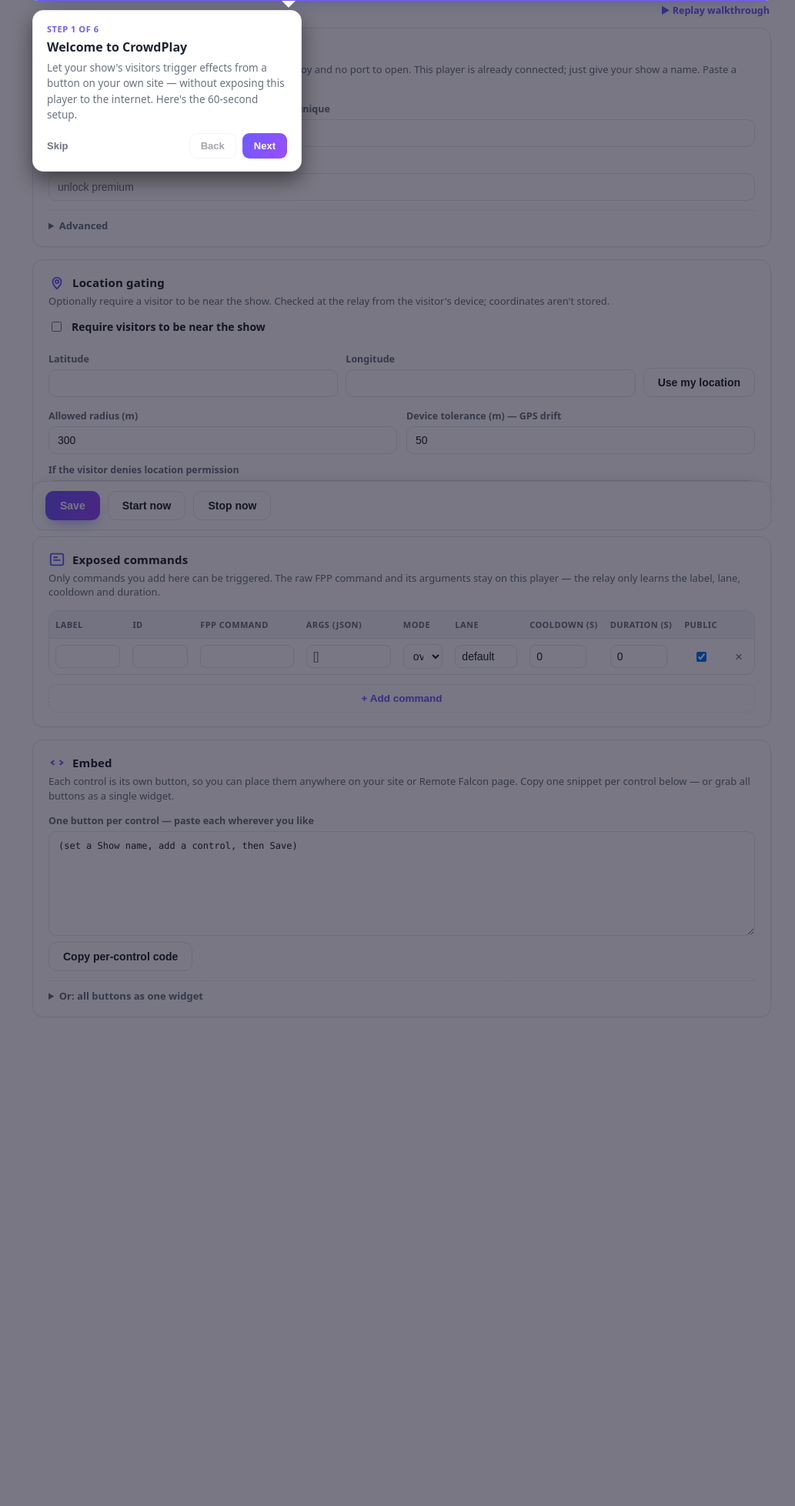
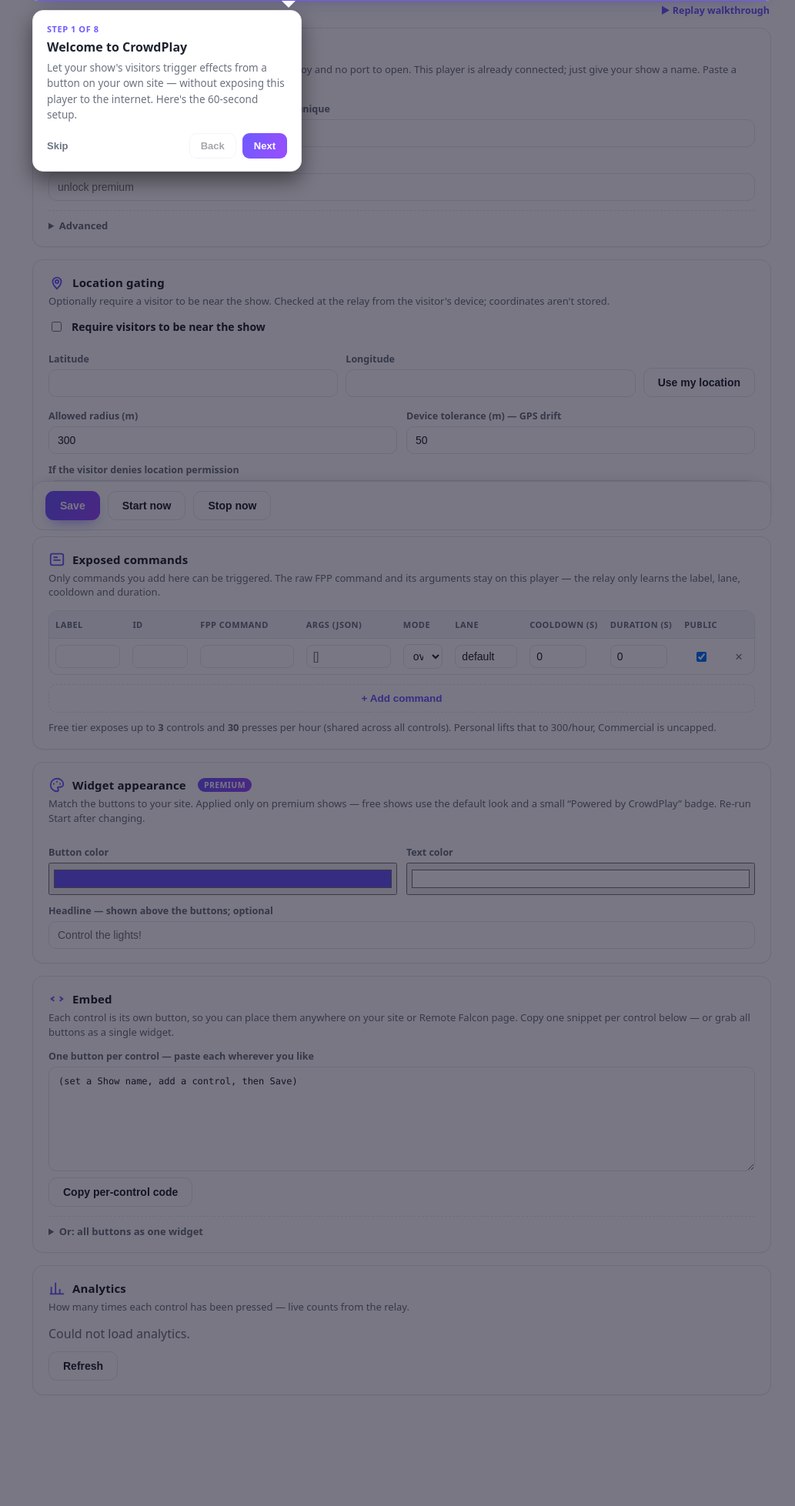
Before and after one commit to focusedonsound/fpp-CrowdPlay, a PHP site: page / in a window 1280 px wide. Shown: the part 111-2068 px from the top of the page at 77% size, without its empty margins (118-1151 px from the left). Before the commit the page ends 1413 px from the top, so only its background shows below. Run offline with PHP 8.4, Linux system fonts and the light colour scheme.

Commit message:
Premium features: tiered caps, free command limit, widget styling, analytics
- Tiered per-show hourly caps: Free 30/hr (shared across controls), Personal
  300/hr, Commercial uncapped (enforced on the relay).
- Free tier limited to 3 exposed controls (relay truncates on register).
- Premium widget styling: button/text color + headline (new 'Widget
  appearance' card); sent on register, applied only for premium shows.
- Free shows show a 'Powered by CrowdPlay' badge; premium removes it.
- Analytics card: per-control press counts (total + last hour) via new
  www/stats.php proxy (keeps the Show Key server-side).
- Walkthrough extended to 7 steps; free-tier limits noted under Commands.

```diff
--- a/www/index.php
+++ b/www/index.php
@@ -10,6 +10,7 @@ $licenseKey = $cfg['licenseKey'] ?? '';
 $fppApi     = $cfg['fppApi']     ?? 'http://127.0.0.1/api/command';
 $holdSec    = $cfg['poll']['holdSec'] ?? 25;
 $loc        = $cfg['location'] ?? [];
+$widget     = $cfg['widget']   ?? [];
 $commands   = $cfg['commands']  ?? [];
 $h = fn($s) => htmlspecialchars((string)$s, ENT_QUOTES);
 $configured = ($relayUrl !== '' && $showId !== '');
@@ -68,6 +69,12 @@ $tourEnabled = ($ui['onboardingTourEnabled'] ?? true);
     background:var(--cp-field); border:1px solid var(--cp-line); border-radius:10px; outline:none;
   }
   #cpWrap input:focus,#cpWrap select:focus{border-color:var(--cp-brand); box-shadow:0 0 0 3px rgba(109,91,255,.18)}
+  #cpWrap input[type=color]{width:100%; height:42px; padding:4px; cursor:pointer}
+  #cpWrap .cp-badge{display:inline-block; font-weight:700; font-size:10.5px; letter-spacing:.04em; text-transform:uppercase; color:#fff; background:linear-gradient(120deg,var(--cp-brand),var(--cp-brand2)); padding:2px 8px; border-radius:999px; vertical-align:middle; margin-left:6px}
+  #cpWrap table.cp-stats{width:100%; border-collapse:collapse; font-size:13px}
+  #cpWrap table.cp-stats th{text-align:left; color:var(--cp-muted); font-size:11px; text-transform:uppercase; letter-spacing:.04em; padding:6px 8px; border-bottom:1px solid var(--cp-line)}
+  #cpWrap table.cp-stats td{padding:7px 8px; border-bottom:1px solid var(--cp-line)}
+  #cpWrap table.cp-stats td.n{text-align:right; font-variant-numeric:tabular-nums; font-weight:600}
   #cpWrap .cp-grid2{display:grid; grid-template-columns:1fr 1fr; gap:12px}
   #cpWrap .cp-inline{display:flex; gap:10px; align-items:flex-end; flex-wrap:wrap}
   #cpWrap details.cp-adv{margin-top:12px; border-top:1px dashed var(--cp-line); padding-top:10px}
@@ -227,6 +234,21 @@ $tourEnabled = ($ui['onboardingTourEnabled'] ?? true);
       </div>
       <datalist id="cpFppCommands"></datalist>
       <button type="button" class="cp-add" onclick="cpAddRow()">+ Add command</button>
+      <p class="cp-sub" style="margin:10px 0 0">Free tier exposes up to <b>3</b> controls and <b>30</b> presses per hour (shared across all controls). Personal lifts that to 300/hour, Commercial is uncapped.</p>
+    </section>
+
+    <!-- Widget appearance (premium) -->
+    <section class="cp-card" id="cpCardStyle">
+      <h2><svg class="ci" viewBox="0 0 24 24" fill="none" stroke="currentColor" stroke-width="2"><path d="M12 3a9 9 0 1 0 0 18c1.2 0 2-.9 2-2 0-1.2-1-1.8-1-2.8 0-.7.6-1.2 1.4-1.2H17a4 4 0 0 0 4-4c0-4.4-4-8-9-8z"/><circle cx="7.5" cy="10.5" r="1.1" fill="currentColor" stroke="none"/><circle cx="12" cy="7.5" r="1.1" fill="currentColor" stroke="none"/><circle cx="16.5" cy="10.5" r="1.1" fill="currentColor" stroke="none"/></svg>Widget appearance <span class="cp-badge">Premium</span></h2>
+      <p class="cp-sub">Match the buttons to your site. Applied only on premium shows &mdash; free shows use the default look and a small &ldquo;Powered by CrowdPlay&rdquo; badge. Re-run Start after changing.</p>
+      <div class="cp-grid2">
+        <div><label class="cp-lab">Button color</label>
+          <input type="color" id="wgButtonColor" name="wgButtonColor" value="<?= $h(($widget['buttonColor'] ?? '') ?: '#6d5bff') ?>"></div>
+        <div><label class="cp-lab">Text color</label>
+          <input type="color" id="wgTextColor" name="wgTextColor" value="<?= $h(($widget['textColor'] ?? '') ?: '#ffffff') ?>"></div>
+      </div>
+      <label class="cp-lab">Headline <span class="cp-muted">&mdash; shown above the buttons; optional</span></label>
+      <input type="text" id="wgHeadline" name="wgHeadline" maxlength="60" value="<?= $h($widget['headline'] ?? '') ?>" placeholder="Control the lights!">
     </section>
 
     <!-- Embed -->
@@ -241,6 +263,14 @@ $tourEnabled = ($ui['onboardingTourEnabled'] ?? true);
         <textarea class="cp-embed" id="cpEmbedAll" rows="3" readonly onclick="this.select()" style="margin-top:8px"></textarea>
         <div><button type="button" class="cp-btn ghost cp-copy" onclick="cpCopyEmbed('cpEmbedAll')">Copy single-widget code</button></div>
       </details>
+    </section>
+
+    <!-- Analytics -->
+    <section class="cp-card" id="cpCardStats">
+      <h2><svg class="ci" viewBox="0 0 24 24" fill="none" stroke="currentColor" stroke-width="2"><path d="M4 20V10M10 20V4M16 20v-7M22 20H2"/></svg>Analytics</h2>
+      <p class="cp-sub">How many times each control has been pressed &mdash; live counts from the relay.</p>
+      <div id="cpStats" class="cp-muted">Loading&hellip;</div>
+      <div style="margin-top:12px"><button type="button" class="cp-btn ghost" onclick="cpLoadStats()">Refresh</button></div>
     </section>
 
     <div class="cp-actions">
@@ -377,9 +407,33 @@ async function cpLoadFppCommands(){
   }catch(e){}
 }
 
+function cpEsc(s){ const d=document.createElement('div'); d.textContent=(s==null?'':s); return d.innerHTML; }
+async function cpLoadStats(){
+  const el=document.getElementById('cpStats'); el.textContent='Loading…';
+  try{
+    const r=await fetch(cpUrl('stats.php'),{cache:'no-store'});
+    const d=await r.json();
+    if(d.error){
+      el.textContent = d.error==='not-configured' ? 'Save your show first, then presses will show up here.'
+        : (d.error==='relay-unreachable' ? 'Relay not reachable from this player.' : 'Could not load analytics.');
+      return;
+    }
+    const cap = d.hourlyCap ? (d.lastHourTotal+' / '+d.hourlyCap+' this hour') : (d.lastHourTotal+' this hour (uncapped)');
+    let html='<div style="margin-bottom:10px"><b style="text-transform:capitalize">'+cpEsc(d.tier||'free')+'</b> tier &middot; '+cap+'</div>';
+    if(!d.commands || !d.commands.length){ html+='<div class="cp-muted">No presses yet.</div>'; }
+    else{
+      html+='<table class="cp-stats"><thead><tr><th>Control</th><th style="text-align:right">Total</th><th style="text-align:right">Last hour</th></tr></thead><tbody>';
+      d.commands.forEach(c=>{ html+='<tr><td>'+cpEsc(c.label)+'</td><td class="n">'+(c.total|0)+'</td><td class="n">'+(c.lastHour|0)+'</td></tr>'; });
+      html+='</tbody></table>';
+    }
+    el.innerHTML=html;
+  }catch(e){ el.textContent='Could not load analytics.'; }
+}
+
 (EXISTING.length ? EXISTING : [{}]).forEach(cpAddRow);
 cpLoadFppCommands();
 cpUpdateEmbed();
+cpLoadStats();
 document.getElementById('relayUrl').addEventListener('input', ()=>{ cpUpdateEmbed(); cpRefreshStatus(); });
 document.getElementById('showId').addEventListener('input', ()=>{ cpUpdateEmbed(); cpRefreshStatus(); });
 // Keep the per-control embeds in sync as labels/ids/public toggles change.
@@ -396,9 +450,13 @@ const CP_TOUR_STEPS = [
     text:'Want only people AT the show to play? Turn this on, drop your location, and set a radius. Leave it off to let anyone with the link join.' },
   { selector:'#cpCardCmd', title:'3. Choose what they can trigger',
     text:'Add each FPP command you want to expose — only these can run; the raw command never leaves this player. Set a cooldown, a lane so repeats for one prop queue up, and whether it’s public.' },
-  { selector:'#cpCardEmbed', title:'4. Put it on your site',
-    text:'Copy this iframe into your website or Remote Falcon page. It keeps working even where custom scripts are stripped.' },
-  { selector:'.cp-actions', title:'5. Go live',
+  { selector:'#cpCardStyle', title:'4. Make it yours (premium)',
+    text:'On a premium show, set the button colors and a headline so the widget matches your site. Free shows use the default look with a small “Powered by CrowdPlay” badge.' },
+  { selector:'#cpCardEmbed', title:'5. Put it on your site',
+    text:'Each control is its own button — copy one snippet per control and place them anywhere, or grab all buttons as a single widget. Works even where custom scripts are stripped.' },
+  { selector:'#cpCardStats', title:'6. See what lands',
+    text:'Watch how many times each control gets pressed — live counts from the relay. Handy for spotting the crowd favorites.' },
+  { selector:'.cp-actions', title:'7. Go live',
     text:'Save, then press Start now — or schedule the “CrowdPlay - Start” command before your show. That’s it: the show is in their hands.' }
 ];
 let cpTourIndex = -1, cpTourReposition = null;
```
Also changed, not shown: www/save.php (+13 -0 lines), www/stats.php (added, +52 -0 lines), 1 other file.
